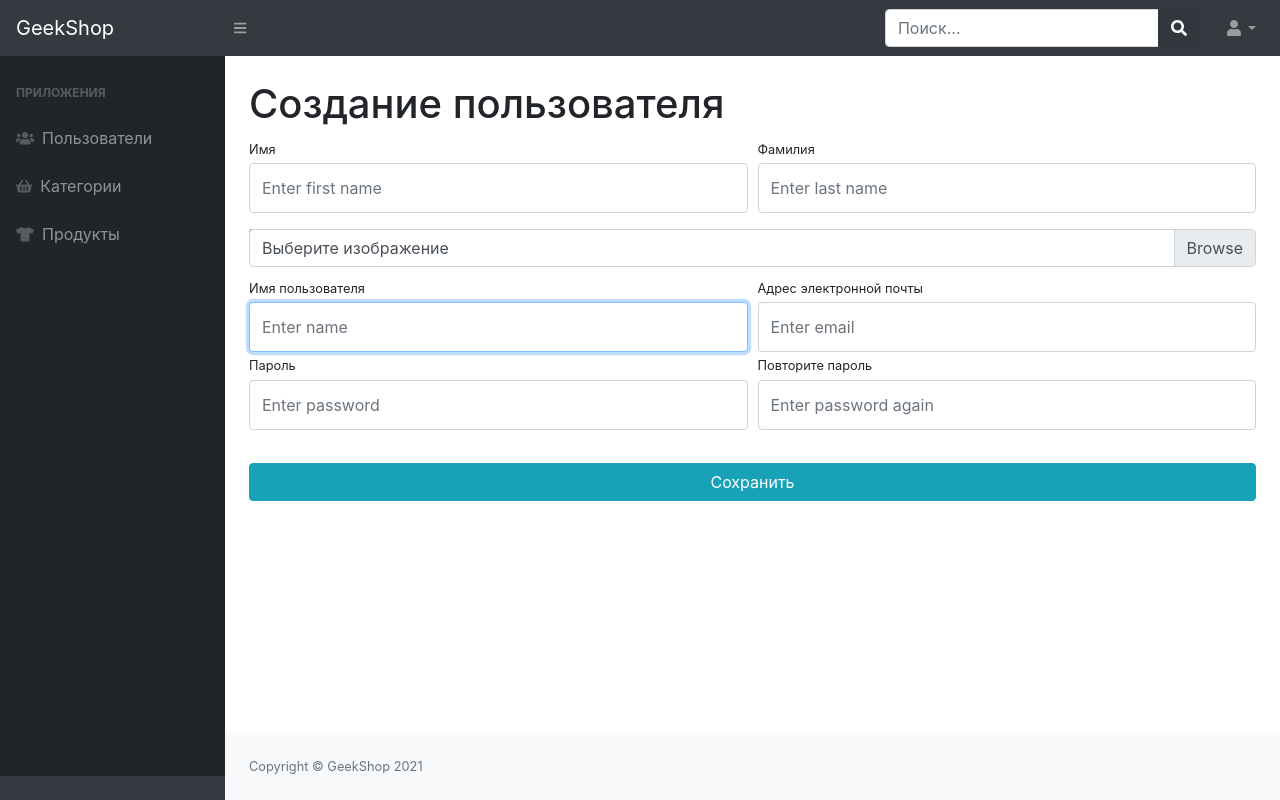
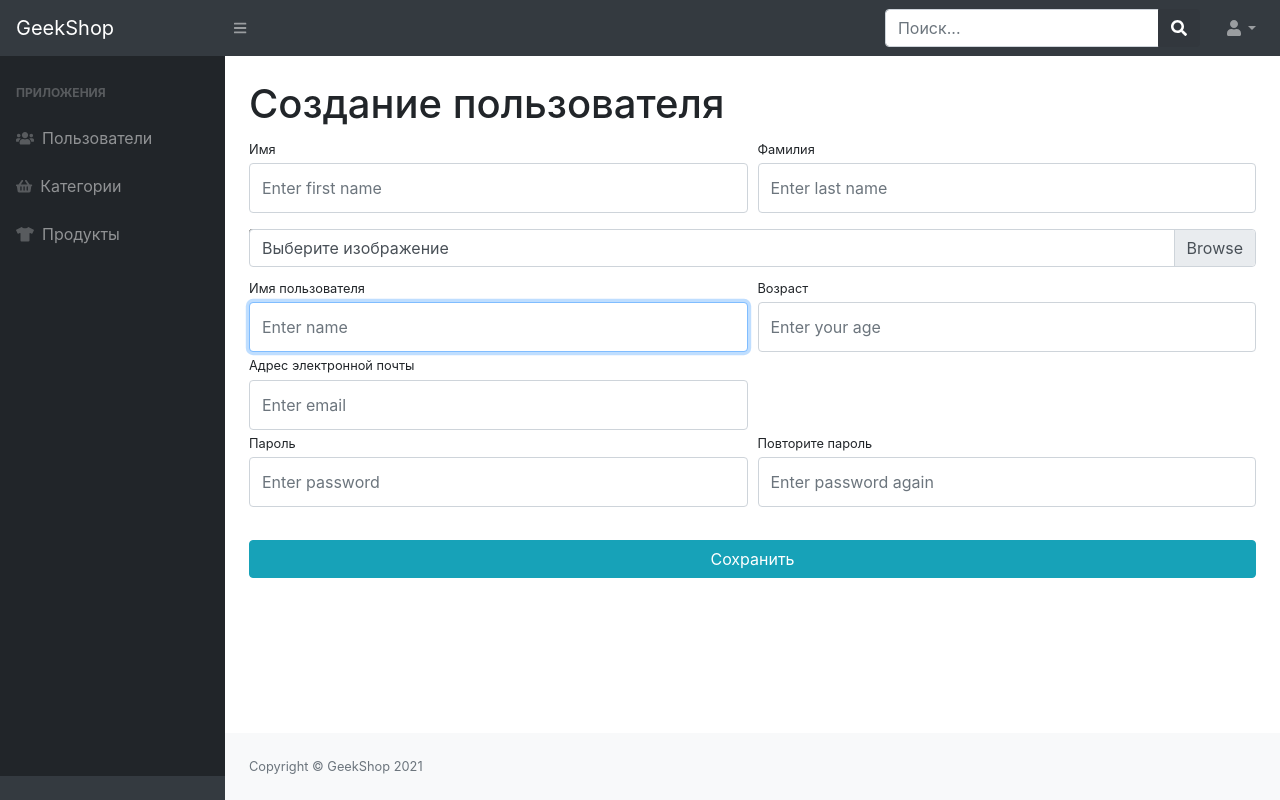
Before and after one commit to KokoulinKV/geekshop, a Django app: page /admins/users-create/ in a window 1280 px wide. Run offline with Django 3.2, Linux system fonts and the light colour scheme; the visitor is signed in with stand-in values (Sample User, id 1); parts of the project's set-up code (start-up, migrations or seed data) failed here and were passed over; some libraries are stand-ins or nearby versions.

Commit message:
added field 'age' to all user forms

```diff
--- a/admins/forms.py
+++ b/admins/forms.py
@@ -10,7 +10,7 @@ class UserAdminsRegistrationForm(UserRegistrationFrom):
 
     class Meta:
         model = User
-        fields = ('username', 'email', 'image', 'first_name', 'last_name', 'password1', 'password2')
+        fields = ('username', 'email', 'image', 'age', 'first_name', 'last_name', 'password1', 'password2')
 
 
 class UserAdminsProfileForm(UserProfileForm):
--- a/admins/templates/admins/admin-users-create.html
+++ b/admins/templates/admins/admin-users-create.html
@@ -35,6 +35,10 @@
                             {{form.username}}
                         </div>
                         <div class="col-lg-6">
+                            <label class="small mb-1" for="{{ form.age.id_for_label }}">Возраст</label>
+                            {{form.age}}
+                        </div>
+                        <div class="col-lg-6">
                             <label class="small mb-1" for="{{ form.email.id_for_label }}">Адрес электронной
                                 почты</label>
                             {{form.email}}
--- a/admins/templates/admins/admin-users-read.html
+++ b/admins/templates/admins/admin-users-read.html
@@ -18,6 +18,7 @@
                                     <th>Имя пользователя</th>
                                     <th>Имя</th>
                                     <th>Фамилия</th>
+                                    <th>Возраст</th>
                                     <th>Адрес эл. почты</th>
                                     <th>Персонал сайта</th>
                                     <th>Активный</th>
@@ -28,6 +29,7 @@
                                     <th>Имя пользователя</th>
                                     <th>Имя</th>
                                     <th>Фамилия</th>
+                                    <th>Возраст</th>
                                     <th>Адрес эл. почты</th>
                                     <th>Персонал сайта</th>
                                     <th>Активный</th>
@@ -41,7 +43,9 @@
                                                style="color: dodgerblue">{{ user.username }}</a></td>
                                         <td>{{ user.first_name }}</td>
                                         <td>{{ user.last_name }}</td>
+                                        <td>{{ user.age }}</td>
                                         <td>{{ user.email }}</td>
+
 
                                         <td class="text-center">
                                             {% if user.is_staff %}
--- a/admins/templates/admins/admin-users-update-delete.html
+++ b/admins/templates/admins/admin-users-update-delete.html
@@ -43,6 +43,10 @@
                                     почты</label>
                                 {{ form.email }}
                             </div>
+                            <div class="col-lg-6">
+                                <label class="small mb-1" for="{{ form.age.id_for_label }}">Возраст</label>
+                                {{ form.age }}
+                            </div>
                         </div>
                         <div class="form-row">
                             <div class="col-lg-12" style="margin-top: 33px;">
--- a/users/forms.py
+++ b/users/forms.py
@@ -20,6 +20,8 @@ class UserRegistrationFrom(UserCreationForm):
         widget=forms.TextInput(attrs={'class': 'form-control py-4', 'placeholder': 'Enter name'}))
     email = forms.CharField(
         widget=forms.EmailInput(attrs={'class': 'form-control py-4', 'placeholder': 'Enter email'}))
+    age = forms.IntegerField(
+        widget=forms.NumberInput(attrs={'class': 'form-control py-4', 'placeholder': 'Enter your age', 'min': 0}))
     first_name = forms.CharField(
         widget=forms.TextInput(attrs={'class': 'form-control py-4', 'placeholder': 'Enter first name'}))
     last_name = forms.CharField(
@@ -31,8 +33,7 @@ class UserRegistrationFrom(UserCreationForm):
 
     class Meta:
         model = User
-        fields = ('username', 'email', 'first_name', 'last_name', 'password1', 'password2')
-
+        fields = ('username', 'email', 'age', 'first_name', 'last_name', 'password1', 'password2')
 
     def clean_email(self):
         data = self.cleaned_data['email']
@@ -46,6 +47,7 @@ class UserRegistrationFrom(UserCreationForm):
             raise forms.ValidationError('This username is already taken!')
         return data
 
+
 class UserProfileForm(UserChangeForm):
     first_name = forms.CharField(
         widget=forms.TextInput(attrs={'class': 'form-control py-4', 'placeholder': 'First name'}))
@@ -56,9 +58,10 @@ class UserProfileForm(UserChangeForm):
     email = forms.CharField(
         widget=forms.EmailInput(attrs={'class': 'form-control py-4', 'readonly': True}))
 
-    image = forms.ImageField( widget=forms.FileInput(attrs={'class': 'custom-file-input'}), required=False)
-
+    image = forms.ImageField(widget=forms.FileInput(attrs={'class': 'custom-file-input'}), required=False)
+    age = forms.IntegerField(
+        widget=forms.NumberInput(attrs={'class': 'form-control py-4', 'placeholder': 'Enter your age', 'min': 0}))
 
     class Meta:
         model = User
-        fields = ('username', 'email', 'first_name', 'last_name', 'image')
+        fields = ('username', 'email', 'age', 'first_name', 'last_name', 'image')
--- a/users/templates/users/profile.html
+++ b/users/templates/users/profile.html
@@ -75,6 +75,10 @@
                                 почты</label>
                             {{ form.email }}
                         </div>
+                        <div class="col-lg-6">
+                            <label class="small mb-1" for="{{ form.age.id_for_label }}">Возраст</label>
+                            {{ form.age }}
+                        </div>
                     </div>
                     <div class="form-row">
                         <div class="col-lg-12" style="margin-top: 33px;">
--- a/users/templates/users/register.html
+++ b/users/templates/users/register.html
@@ -44,6 +44,10 @@
                             {{ form.username }}
                         </div>
                         <div class="col-md-6">
+                            <label class="small mb-1" for="{{ form.age.id_for_label }}">Возраст</label>
+                            {{ form.age }}
+                        </div>
+                        <div class="col-md-6">
                             <label class="small mb-1" for="{{ form.email.id_for_label }}">Адрес электронной
                                 почты</label>
                             {{ form.email }}
```
